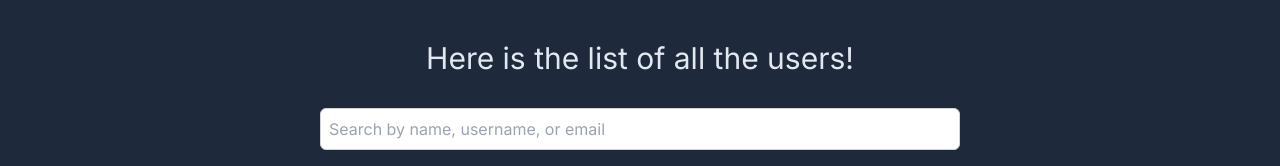
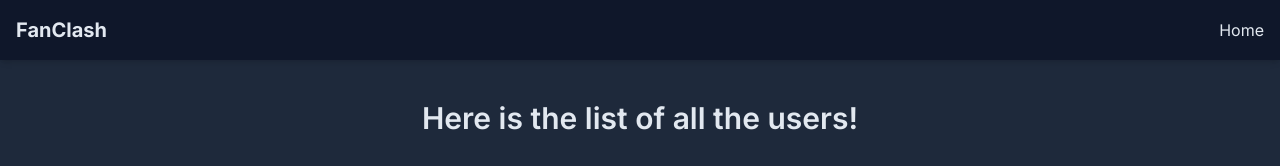
Before and after one commit to Adi-v2001/FanClash-Assign, a Next.js app: page / in a window 1280 px wide. Shown: the top 166 px of the page. Built offline with nearby package versions, Linux system fonts and the light colour scheme; no server answers.

Commit message:
Updates: - made changes to tailwind config - Added loader for user fetching - Added a navbar - Added some animations to user cards.

```diff
--- /dev/null
+++ b/app/components/Loader.tsx
@@ -0,0 +1,15 @@
+import React from 'react'
+
+const Loader = () => {
+  return (
+    <div>
+        <svg aria-hidden="true" className="w-12 h-12 text-gray-200 animate-spin dark:text-gray-200 fill-blue-600" viewBox="0 0 100 101" fill="none" xmlns="http://www.w3.org/2000/svg">
+        <path d="M100 50.5908C100 78.2051 77.6142 100.591 50 100.591C22.3858 100.591 0 78.2051 0 50.5908C0 22.9766 22.3858 0.59082 50 0.59082C77.6142 0.59082 100 22.9766 100 50.5908ZM9.08144 50.5908C9.08144 73.1895 27.4013 91.5094 50 91.5094C72.5987 91.5094 90.9186 73.1895 90.9186 50.5908C90.9186 27.9921 72.5987 9.67226 50 9.67226C27.4013 9.67226 9.08144 27.9921 9.08144 50.5908Z" fill="currentColor"/>
+        <path d="M93.9676 39.0409C96.393 38.4038 97.8624 35.9116 97.0079 33.5539C95.2932 28.8227 92.871 24.3692 89.8167 20.348C85.8452 15.1192 80.8826 10.7238 75.2124 7.41289C69.5422 4.10194 63.2754 1.94025 56.7698 1.05124C51.7666 0.367541 46.6976 0.446843 41.7345 1.27873C39.2613 1.69328 37.813 4.19778 38.4501 6.62326C39.0873 9.04874 41.5694 10.4717 44.0505 10.1071C47.8511 9.54855 51.7191 9.52689 55.5402 10.0491C60.8642 10.7766 65.9928 12.5457 70.6331 15.2552C75.2735 17.9648 79.3347 21.5619 82.5849 25.841C84.9175 28.9121 86.7997 32.2913 88.1811 35.8758C89.083 38.2158 91.5421 39.6781 93.9676 39.0409Z" fill="currentFill"/>
+    </svg>
+    <span className="sr-only">Loading...</span>
+    </div>
+  )
+}
+
+export default Loader
--- /dev/null
+++ b/app/components/Navbar.tsx
@@ -0,0 +1,15 @@
+// components/Navbar.tsx
+import React from 'react';
+
+export default function Navbar() {
+  return (
+    <nav className="w-full bg-slate-900 text-slate-200 p-4 shadow-md">
+      <div className="flex justify-between items-center">
+        <div className="text-xl font-bold">FanClash</div>
+        <div className="md:flex space-x-4">
+          <a href="#" className="hover:text-slate-400">Home</a>
+        </div>
+      </div>
+    </nav>
+  );
+}
--- a/app/components/UserCard.tsx
+++ b/app/components/UserCard.tsx
@@ -1,19 +1,20 @@
 "use client";
 import { User } from "../page";
+import Loader from "./Loader";
 
 const UserCard = ({users, loading}:{users: User[], loading: boolean}) => {
 
   return (
     <div className="grid grid-cols-1 sm:grid-cols-1 md:grid-cols-2 lg:grid-cols-3 gap-4 md:gap-10 py-10 px-10 w-full">
-      {loading && users.length === 0 ? (
-        <div>Loading...</div>
+      {loading ? (
+        <div className="col-span-full flex justify-center"><Loader/></div>
       ) : (
         users.map((user) => (
           <div
             key={user.id}
-            className="border-2 border-slate-500 rounded-xl p-4 break-words bg-slate-700 text-slate-200"
+            className="border-2 border-slate-500 rounded-xl p-4 break-words bg-slate-700 hover:bg-slate-600 text-slate-200 shadow-2xl hover:shadow-blue-900/50 hover:scale-105 duration-200 ease-in-out"
           >
-            <h1 className="text-lg font-semibold pb-4">{user.name}</h1>
+            <h1 className="text-lg font-bold pb-4">{user.name}</h1>
             <h1>{user.username}</h1>
             <h1>{user.email}</h1>
           </div>
--- a/app/page.tsx
+++ b/app/page.tsx
@@ -4,6 +4,7 @@ import { useEffect, useState } from "react";
 import UserCard from "./components/UserCard";
 import axios from "axios";
 import { useDebounce } from "use-debounce";
+import Navbar from "./components/Navbar";
 
 export interface User {
   id: number;
@@ -59,7 +60,8 @@ export default function Home() {
   }, [searchValue]);
   return (
     <main className="flex flex-col items-center bg-slate-800 min-h-[100vh]">
-      <h1 className="text-slate-200 pt-10 text-3xl">Here is the list of all the users!</h1>
+      <Navbar/>
+      <h1 className="text-slate-200 pt-10 text-3xl font-semibold">Here is the list of all the users!</h1>
       <input
         type="text"
         placeholder="Search by name, username, or email"
--- a/tailwind.config.ts
+++ b/tailwind.config.ts
@@ -15,8 +15,8 @@ const config: Config = {
       },
     },
     screens: {
-      'sm': '600px',
-      'md': '768px',
+      'sm': '300px',
+      'md': '600px',
       'lg': '1024px',
       'xl': '1280px',
       '2xl': '1536px',
```
